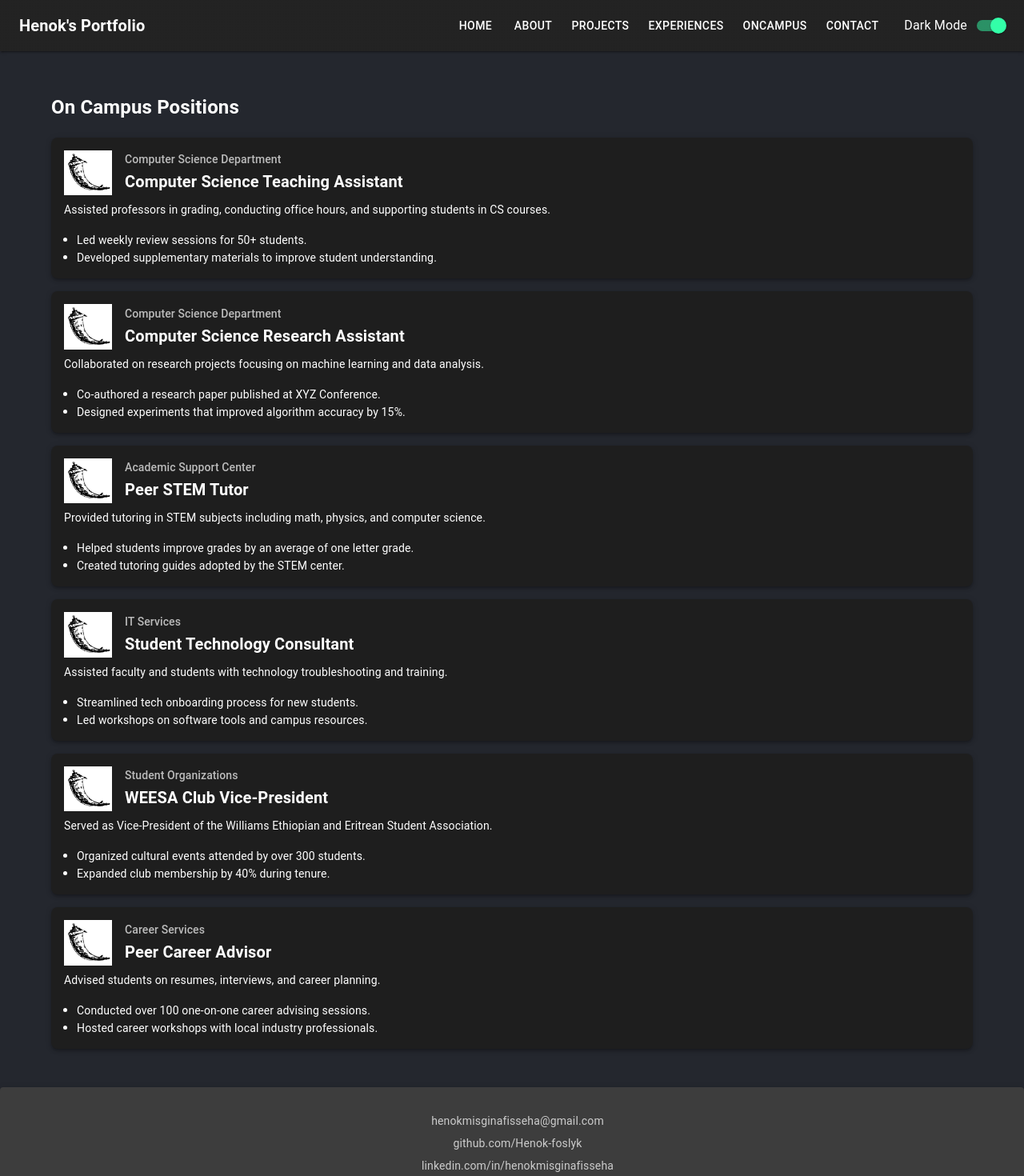
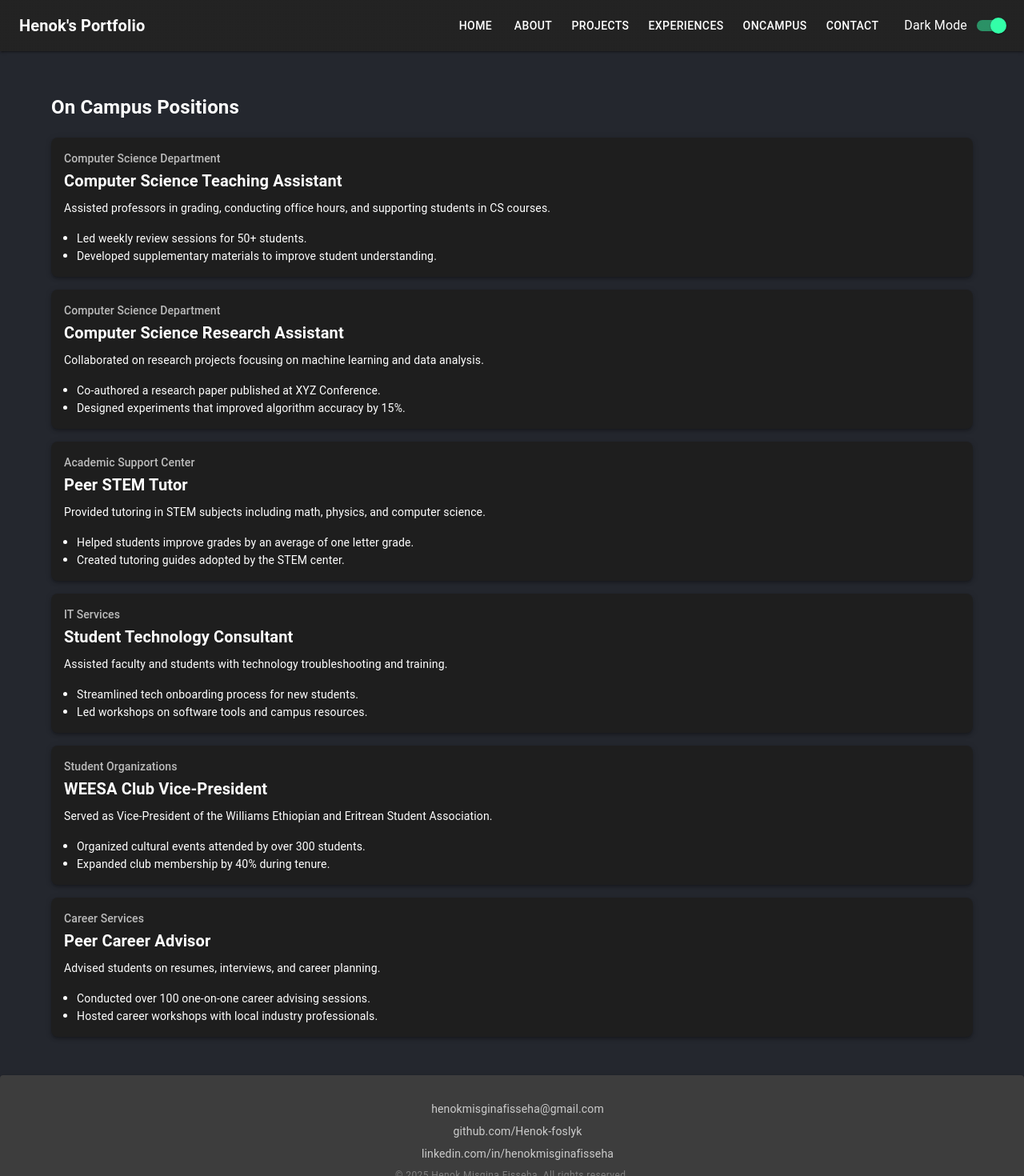
Before and after one commit to Henok-foslyk/profileHenok, a React (Vite) app: page /oncampus in a window 1280 px wide. Shown: the top 1470 px of the page at 80% size. Built offline with nearby package versions, Linux system fonts and the light colour scheme; some icons are missing.

Commit message:
removed campus activites logos

```diff
--- a/src/pages/OnCampus.jsx
+++ b/src/pages/OnCampus.jsx
@@ -10,7 +10,6 @@ const OnCampus = () => {
         <CampusJobCard
           department="Computer Science Department"
           title="Computer Science Teaching Assistant"
-          logo={flaskLogo}
           description="Assisted professors in grading, conducting office hours, and supporting students in CS courses."
           achievements={[
             "Led weekly review sessions for 50+ students.",
@@ -21,7 +20,6 @@ const OnCampus = () => {
         <CampusJobCard
           department="Computer Science Department"
           title="Computer Science Research Assistant"
-          logo={flaskLogo}
           description="Collaborated on research projects focusing on machine learning and data analysis."
           achievements={[
             "Co-authored a research paper published at XYZ Conference.",
@@ -32,7 +30,6 @@ const OnCampus = () => {
         <CampusJobCard
           department="Academic Support Center"
           title="Peer STEM Tutor"
-          logo={flaskLogo}
           description="Provided tutoring in STEM subjects including math, physics, and computer science."
           achievements={[
             "Helped students improve grades by an average of one letter grade.",
@@ -43,7 +40,6 @@ const OnCampus = () => {
         <CampusJobCard
           department="IT Services"
           title="Student Technology Consultant"
-          logo={flaskLogo}
           description="Assisted faculty and students with technology troubleshooting and training."
           achievements={[
             "Streamlined tech onboarding process for new students.",
@@ -54,7 +50,6 @@ const OnCampus = () => {
         <CampusJobCard
           department="Student Organizations"
           title="WEESA Club Vice-President"
-          logo={flaskLogo}
           description="Served as Vice-President of the Williams Ethiopian and Eritrean Student Association."
           achievements={[
             "Organized cultural events attended by over 300 students.",
@@ -65,7 +60,6 @@ const OnCampus = () => {
         <CampusJobCard
           department="Career Services"
           title="Peer Career Advisor"
-          logo={flaskLogo}
           description="Advised students on resumes, interviews, and career planning."
           achievements={[
             "Conducted over 100 one-on-one career advising sessions.",
```
